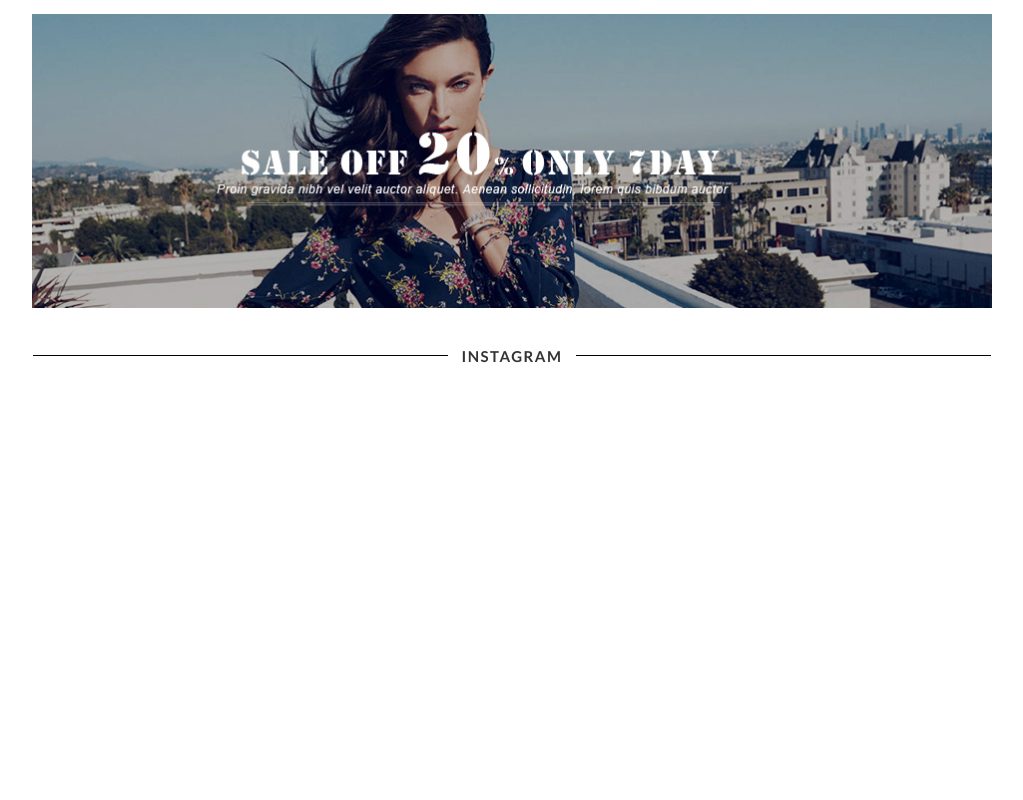
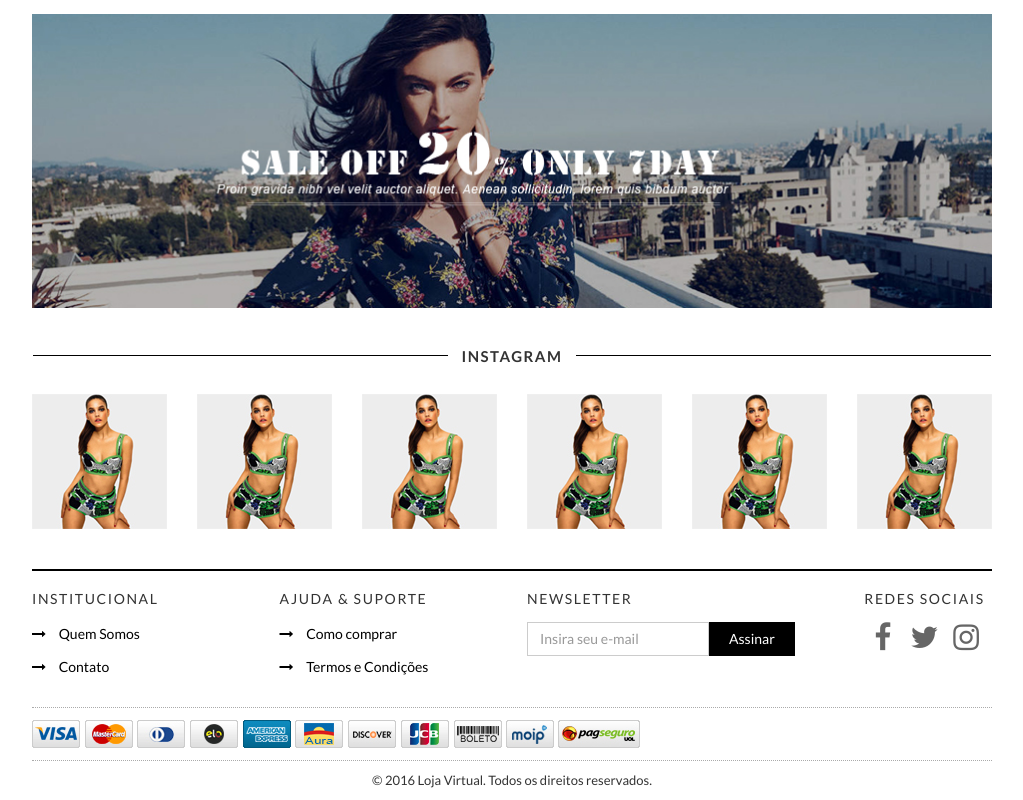
Before and after one commit to laryro/teste-frontend-corebiz, a plain HTML site: page index.html in a window 1280 px wide. Shown: the part 1612-2412 px from the top of the page, without its empty margins (128-1151 px from the left). Before the commit the page ends 1986 px from the top, so only its background shows below. Drawn offline with nearby package versions, Linux system fonts and the light colour scheme.

Commit message:
finaliza layout

```diff
--- a/assets/sass/_footer.scss
+++ b/assets/sass/_footer.scss
@@ -0,0 +1,98 @@
+footer {
+  &.container {
+    margin-top: 40px;
+    padding-top: 20px;
+    border-top: 2px solid #000;
+  }
+
+  h3 {
+    @include font-size(14px);
+    letter-spacing: 0.1rem;
+    margin: 0;
+    margin-bottom: 15px;
+    text-transform: uppercase;
+
+  }
+
+  ul {
+    padding: 0;
+    list-style: none;
+
+    a {
+      @include font-size(14px);
+      color: #000;
+      text-decoration: none;
+
+      &:focus, &:hover {
+        text-decoration: none;
+        color: #666;
+      }
+
+
+    }
+  }
+
+  .form-newsletter {
+    .form-control {
+      box-shadow: none;
+      border-radius: 0;
+      height: 34px;
+      float: left;
+    }
+
+    .btn-join-newsletter {
+      background-color: #000;
+      color: #fff;
+      border-radius: 0;
+      border: 0;
+      height: 34px;
+      padding: 0 20px;
+      float: left;
+    }
+  }
+
+  .help-links, .institutional-links {
+    li {
+      margin-bottom: 10px;
+    }
+
+    .fa {
+      padding-right: 10px;
+    }
+  }
+
+  .social-links {
+    text-align: center;
+    li {
+      display: inline-block;
+    }
+
+    a {
+      display: block;
+      color: #666666;
+      text-decoration: none;
+
+      &:hover {
+        color: #000;
+      }
+    }
+
+    .fa {
+      @include font-size(30px);
+
+    }
+  }
+
+  .payment-methods {
+    padding: 12px 0;
+    border-top: 1px dotted #aaa;
+    border-bottom: 1px dotted #aaa;
+    margin: 20px 0 0;
+  }
+
+  .copyright {
+    @include font-size(13px);
+    text-align: center;
+    margin: 10px;
+  }
+}
--- a/assets/sass/_home.scss
+++ b/assets/sass/_home.scss
@@ -79,3 +79,10 @@
 .featured-products-banner {
   padding: 20px 0;
 }
+
+.instagram {
+  h2 {
+    margin-top: 5px;
+    margin-bottom: 30px;
+  }
+}
--- a/index.html
+++ b/index.html
@@ -47,7 +47,6 @@
     </header>
     <main>
       <div class="container">
-
         <section class="banners">
           <div class="main-banner">
             <a href="#">
@@ -121,8 +120,6 @@
                 <p class="divided-price">3x de R$ 20,00</p>
               </a>
             </div>
-          </div>
-          <div class="row">
             <div class="col-sm-3 product">
               <a href="#">
                 <img src="assets/images/modelo-1.jpg" alt="" />
@@ -174,12 +171,90 @@
             </a>
           </div>
         </section>
-        <section>
+        <section class="instagram">
           <h2>Instagram</h2>
-
+          <div class="row">
+            <div class="col-sm-2">
+              <a href="#">
+                <img src="assets/images/modelo-2.jpg" alt="" />
+              </a>
+            </div>
+            <div class="col-sm-2">
+              <a href="#">
+                <img src="assets/images/modelo-2.jpg" alt="" />
+              </a>
+            </div>
+            <div class="col-sm-2">
+              <a href="#">
+                <img src="assets/images/modelo-2.jpg" alt="" />
+              </a>
+            </div>
+            <div class="col-sm-2">
+              <a href="#">
+                <img src="assets/images/modelo-2.jpg" alt="" />
+              </a>
+            </div>
+            <div class="col-sm-2">
+              <a href="#">
+                <img src="assets/images/modelo-2.jpg" alt="" />
+              </a>
+            </div>
+            <div class="col-sm-2">
+              <a href="#">
+                <img src="assets/images/modelo-2.jpg" alt="" />
+              </a>
+            </div>
+          </div>
         </section>
       </div>
     </main>
+    <footer class="container">
+      <nav>
+        <div class="row">
+          <div class="col-sm-3">
+            <h3>Institucional</h3>
+            <ul class="institutional-links">
+              <li><a href="#"><i class="fa fa-long-arrow-right"></i> Quem Somos</a></li>
+              <li><a href="#"><i class="fa fa-long-arrow-right"></i> Contato</a></li>
+            </ul>
+          </div>
+          <div class="col-sm-3">
+            <h3>Ajuda & suporte</h3>
+            <ul class="help-links">
+              <li><a href="#"><i class="fa fa-long-arrow-right"></i> Como comprar</a></li>
+              <li><a href="#"><i class="fa fa-long-arrow-right"></i> Termos e Condições</a></li>
+            </ul>
+          </div>
+          <div class="col-sm-4">
+            <h3>Newsletter</h3>
+            <form class="form-newsletter">
+              <div class="form-inline clearfix">
+                <input type="email" class="form-control" placeholder="Insira seu e-mail" name="name" value="">
+                <button type="button" class="btn btn-join-newsletter">
+                  Assinar
+                </button>
+
+              </div>
+            </form>
+          </div>
+          <div class="col-sm-2">
+            <h3 class="text-center">Redes sociais</h3>
+            <ul class="social-links">
+              <li><a href="#"><i class="fa fa-fw fa-facebook"></i></a></li>
+              <li><a href="#"><i class="fa fa-fw fa-twitter"></i></a></li>
+              <li><a href="#"><i class="fa fa-fw fa-instagram"></i></a></li>
+            </ul>
+          </div>
+        </div>
+      </nav>
+      <p class="payment-methods">
+        <img src="assets/images/metodos-pagamento.jpg" alt="" />
+      </p>
+      <p class="copyright">
+        &copy; 2016 Loja Virtual. Todos os direitos reservados.
+
+      </p>
+    </footer>
 
     <!-- insert scripts above this comment -->
 
```
Also changed, not shown: assets/css/main.css, assets/images/metodos-pagamento.jpg (added), 1 other file.
